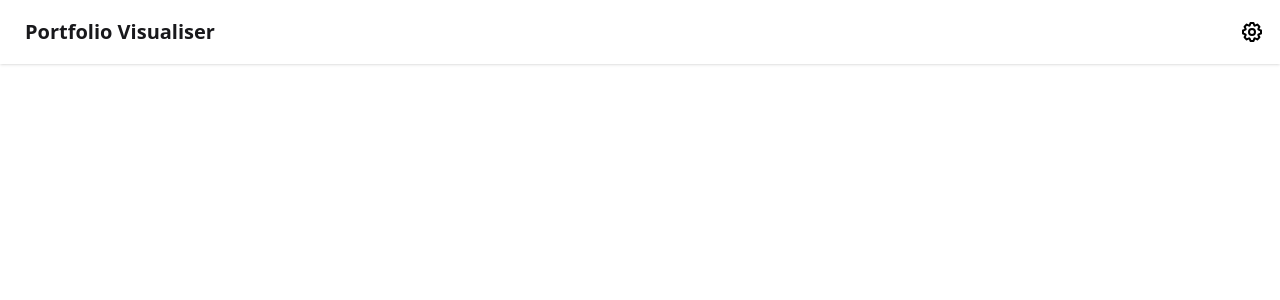
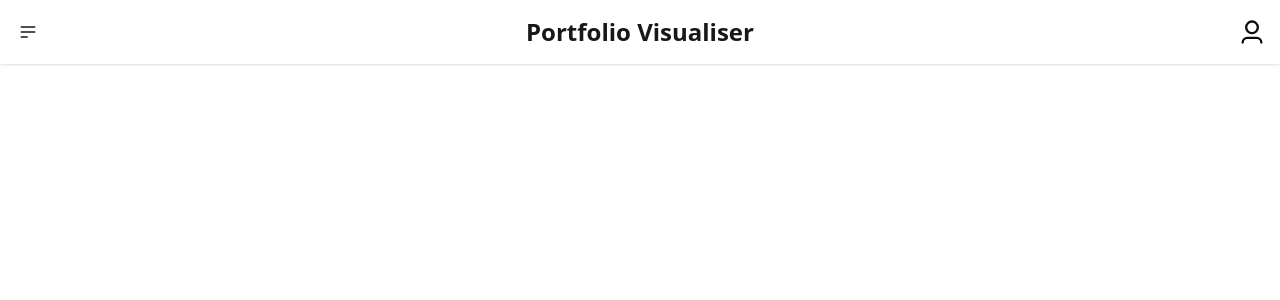
Before and after one commit to Dakkabi/Portfolio-Visualiser, a React (Vite) app in the folder frontend/: page / in a window 1280 px wide. Shown: the top 300 px of the page. Built offline with nearby package versions, Linux system fonts and the light colour scheme.

Commit message:
#31 Extend Navbar by adding dropdown menus and highlighting current page selected from dropdown

```diff
--- a/frontend/src/components/global/GlobalNavbar.tsx
+++ b/frontend/src/components/global/GlobalNavbar.tsx
@@ -1,22 +1,58 @@
 import {Link} from "react-router-dom";
+import React from "react";
 
-const GlobalNavbar = () => {
+interface GlobalNavbarProps {
+    currentPage: string;
+}
+
+/**
+ * If `currentPage` matches the dropdown menu page name, highlight it to show that it is currently selected.
+ *
+ * @param currentPage The current page name.
+ * @param dropdownPageName The component list name.
+ * @return TailwindCSS string class names on how to decorate the list name.
+ */
+function highlightCurrentPage(currentPage: string, dropdownPageName: string) {
+    if (currentPage === dropdownPageName) {
+        return "font-bold bg-base-300";
+    }
+    return "";
+}
+
+const GlobalNavbar: React.FC<GlobalNavbarProps> = ({ currentPage }) => {
     return (
         <div className="navbar shadow-sm">
-            <div className="flex-none">
-
-                <Link to="/" className="btn btn-ghost text-xl font-bold">Portfolio Visualiser</Link>
+            <div className="navbar-start">
+                <div className="dropdown">
+                    <div tabIndex={0} role="button" className="btn btn-ghost btn-circle">
+                        <svg xmlns="http://www.w3.org/2000/svg" className="h-5 w-5" fill="none" viewBox="0 0 24 24" stroke="currentColor"> <path stroke-linecap="round" stroke-linejoin="round" stroke-width="2" d="M4 6h16M4 12h16M4 18h7" /> </svg>
+                    </div>
+                    <ul tabIndex={0} className="menu menu-sm dropdown-content rounded-box z-1 mt-3 w-52 p-2 shadow">
+                        <li><Link to={"/"} className={`${highlightCurrentPage(currentPage, "Dashboard")}`}>Dashboard</Link></li>
+                    </ul>
+                </div>
             </div>
-            <div className="flex-1">
-
+            <div className="navbar-center">
+                <span className="text-2xl font-bold">Portfolio Visualiser</span>
             </div>
-            <div className="flex-none">
-                <Link to="/me/connections" className="btn btn-square btn-ghost">
-                    <svg width="24" height="24" viewBox="0 0 24 24" xmlns="http://www.w3.org/2000/svg"><path d="m21.32 9.55-1.89-.63.89-1.78A1 1 0 0 0 20.13 6L18 3.87a1 1 0 0 0-1.15-.19l-1.78.89-.63-1.89A1 1 0 0 0 13.5 2h-3a1 1 0 0 0-.95.68l-.63 1.89-1.78-.89A1 1 0 0 0 6 3.87L3.87 6a1 1 0 0 0-.19 1.15l.89 1.78-1.89.63a1 1 0 0 0-.68.94v3a1 1 0 0 0 .68.95l1.89.63-.89 1.78A1 1 0 0 0 3.87 18L6 20.13a1 1 0 0 0 1.15.19l1.78-.89.63 1.89a1 1 0 0 0 .95.68h3a1 1 0 0 0 .95-.68l.63-1.89 1.78.89a1 1 0 0 0 1.13-.19L20.13 18a1 1 0 0 0 .19-1.15l-.89-1.78 1.89-.63a1 1 0 0 0 .68-.94v-3a1 1 0 0 0-.68-.95M20 12.78l-1.2.4A2 2 0 0 0 17.64 16l.57 1.14-1.1 1.1-1.11-.6a2 2 0 0 0-2.79 1.16l-.4 1.2h-1.59l-.4-1.2A2 2 0 0 0 8 17.64l-1.14.57-1.1-1.1.6-1.11a2 2 0 0 0-1.16-2.82l-1.2-.4v-1.56l1.2-.4A2 2 0 0 0 6.36 8l-.57-1.11 1.1-1.1L8 6.36a2 2 0 0 0 2.82-1.16l.4-1.2h1.56l.4 1.2A2 2 0 0 0 16 6.36l1.14-.57 1.1 1.1-.6 1.11a2 2 0 0 0 1.16 2.79l1.2.4ZM12 8a4 4 0 1 0 4 4 4 4 0 0 0-4-4m0 6a2 2 0 1 1 2-2 2 2 0 0 1-2 2"/></svg>
-                </Link>
+            <div className="navbar-end">
+                <div className="dropdown dropdown-end">
+                    <button tabIndex={1} className="btn btn-ghost btn-circle">
+                        <svg className="h-7 w-7" viewBox="0 0 24 24" fill="none" xmlns="http://www.w3.org/2000/svg"><path d="M12 4a4 4 0 1 0 0 8 4 4 0 0 0 0-8M6 8a6 6 0 1 1 12 0A6 6 0 0 1 6 8m2 10a3 3 0 0 0-3 3 1 1 0 1 1-2 0 5 5 0 0 1 5-5h8a5 5 0 0 1 5 5 1 1 0 1 1-2 0 3 3 0 0 0-3-3z" fill="#0D0D0D"/></svg>
+                    </button>
+                    <ul
+                        tabIndex={1}
+                        className="menu menu-sm dropdown-content rounded-box z-1 mt-3 w-52 p-2 shadow">
+                        <li><Link
+                            to={"/me/connections"}
+                            className={`${highlightCurrentPage(currentPage, "Connections")}`}>
+                            Connections
+                        </Link></li>
+                    </ul>
+                </div>
             </div>
         </div>
-    )
-}
+    );
+};
 
 export default GlobalNavbar;
```
